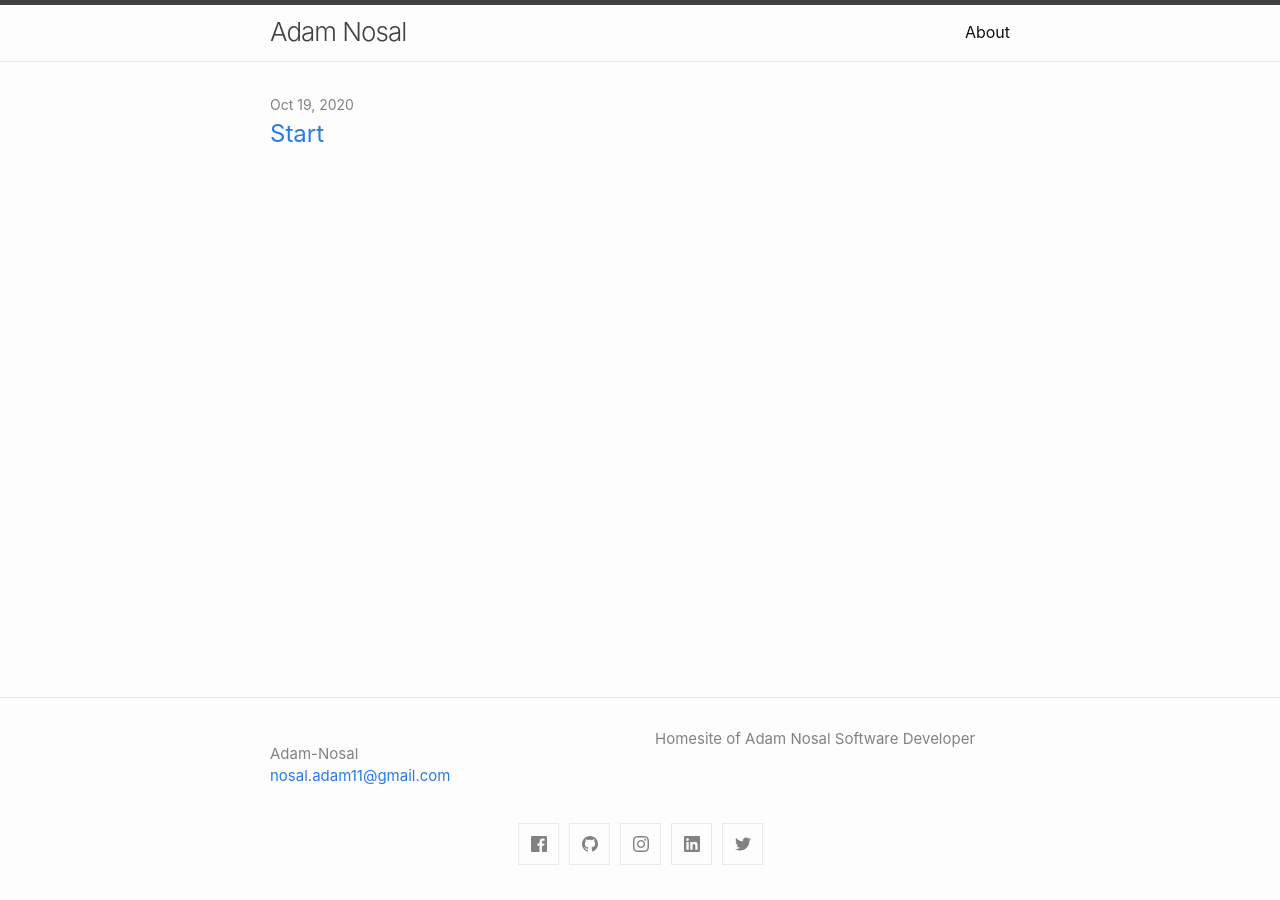
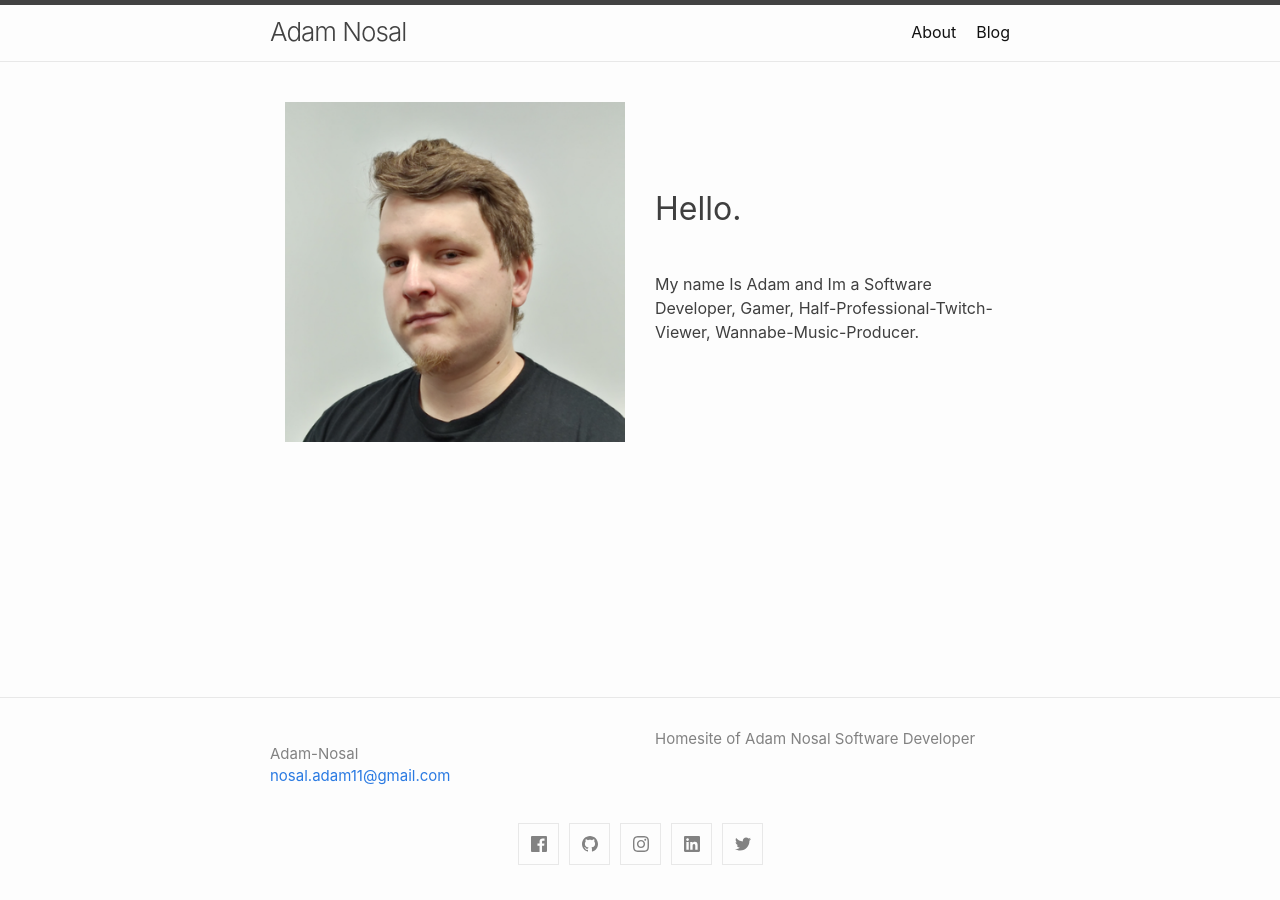
Before and after one commit to Adam-Nosal/Adam-Nosal.github.io, a Jekyll site: the page built from index.md, in a window 1280 px wide. Built offline with Jekyll 4.4.1, drawn with Linux system fonts in a browser that asks for light colours.

```diff
--- a/_config.yml
+++ b/_config.yml
@@ -33,7 +33,8 @@ minima:
 # If you want to link only specific pages in your header, uncomment
 # this and add the path to the pages in order as they should show up
 header_pages:
-- about.md
+#- blog.md
+#- about.md
 
 # Build settings
 theme: minima
--- /dev/null
+++ b/_data/startPage.yml
@@ -0,0 +1,3 @@
+Welcome: "Hello. "
+
+Content: "My name Is Adam and Im a Software Developer, Gamer, Half-Professional-Twitch-Viewer, Wannabe-Music-Producer."
--- /dev/null
+++ b/_includes/start.html
@@ -0,0 +1,15 @@
+
+<table border="0" style=" width: 100%;">
+<tbody>
+<tr>
+<td style="width: 50%;"><img src="/assets/images/me.png" width="100%"  /></td>
+<td style="width: 50%;">
+    {% if site.data.startPage.Welcome && site.data.startPage.Content%}
+    <h1>{{site.data.startPage.Welcome }}</h1><br>
+    <p>{{site.data.startPage.Content }}</p>
+
+    {% endif%}
+</td>
+</tr>
+</tbody>
+</table>
--- a/_layouts/home.html
+++ b/_layouts/home.html
@@ -10,52 +10,5 @@ layout: default
   {{ content }}
 
 
-  {% if site.paginate %}
-    {% assign posts = paginator.posts %}
-  {% else %}
-    {% assign posts = site.posts %}
-  {% endif %}
-
-
-  {%- if posts.size > 0 -%}
-    {%- if page.list_title -%}
-      <h2 class="post-list-heading">{{ page.list_title }}</h2>
-    {%- endif -%}
-    <ul class="post-list">
-      {%- assign date_format = site.minima.date_format | default: "%b %-d, %Y" -%}
-      {%- for post in posts -%}
-      <li>
-        <span class="post-meta">{{ post.date | date: date_format }}</span>
-        <h3>
-          <a class="post-link" href="{{ post.url | relative_url }}">
-            {{ post.title | escape }}
-          </a>
-        </h3>
-        {%- if site.show_excerpts -%}
-          {{ post.excerpt }}
-        {%- endif -%}
-      </li>
-      {%- endfor -%}
-    </ul>
-
-    {% if site.paginate %}
-      <div class="pager">
-        <ul class="pagination">
-        {%- if paginator.previous_page %}
-          <li><a href="{{ paginator.previous_page_path | relative_url }}" class="previous-page">{{ paginator.previous_page }}</a></li>
-        {%- else %}
-          <li><div class="pager-edge">•</div></li>
-        {%- endif %}
-          <li><div class="current-page">{{ paginator.page }}</div></li>
-        {%- if paginator.next_page %}
-          <li><a href="{{ paginator.next_page_path | relative_url }}" class="next-page">{{ paginator.next_page }}</a></li>
-        {%- else %}
-          <li><div class="pager-edge">•</div></li>
-        {%- endif %}
-        </ul>
-      </div>
-    {%- endif %}
-
-  {%- endif -%}
 
 </div>
--- a/_sass/minima/_base.scss
+++ b/_sass/minima/_base.scss
@@ -256,7 +256,7 @@ table {
   text-align: $table-text-align;
   color: $table-text-color;
   border-collapse: collapse;
-  border: 1px solid $table-border-color;
+  border: 0px solid $table-border-color;
   tr {
     &:nth-child(even) {
       background-color: $table-zebra-color;
@@ -267,10 +267,10 @@ table {
   }
   th {
     background-color: $table-header-bg-color;
-    border: 1px solid $table-header-border;
+    border: 0px solid $table-header-border;
   }
   td {
-    border: 1px solid $table-border-color;
+    border: 0px solid $table-border-color;
   }
 
   @include media-query($on-laptop) {
--- a/index.md
+++ b/index.md
@@ -7,3 +7,5 @@
 #
 layout: home
 ---
+
+ {% include start.html %}
```
Also changed, not shown: _layouts/blog.html (added, +57 -0 lines), blog.md (added, +5 -0 lines), assets/images/me.png (renamed from me_400x400.png).
